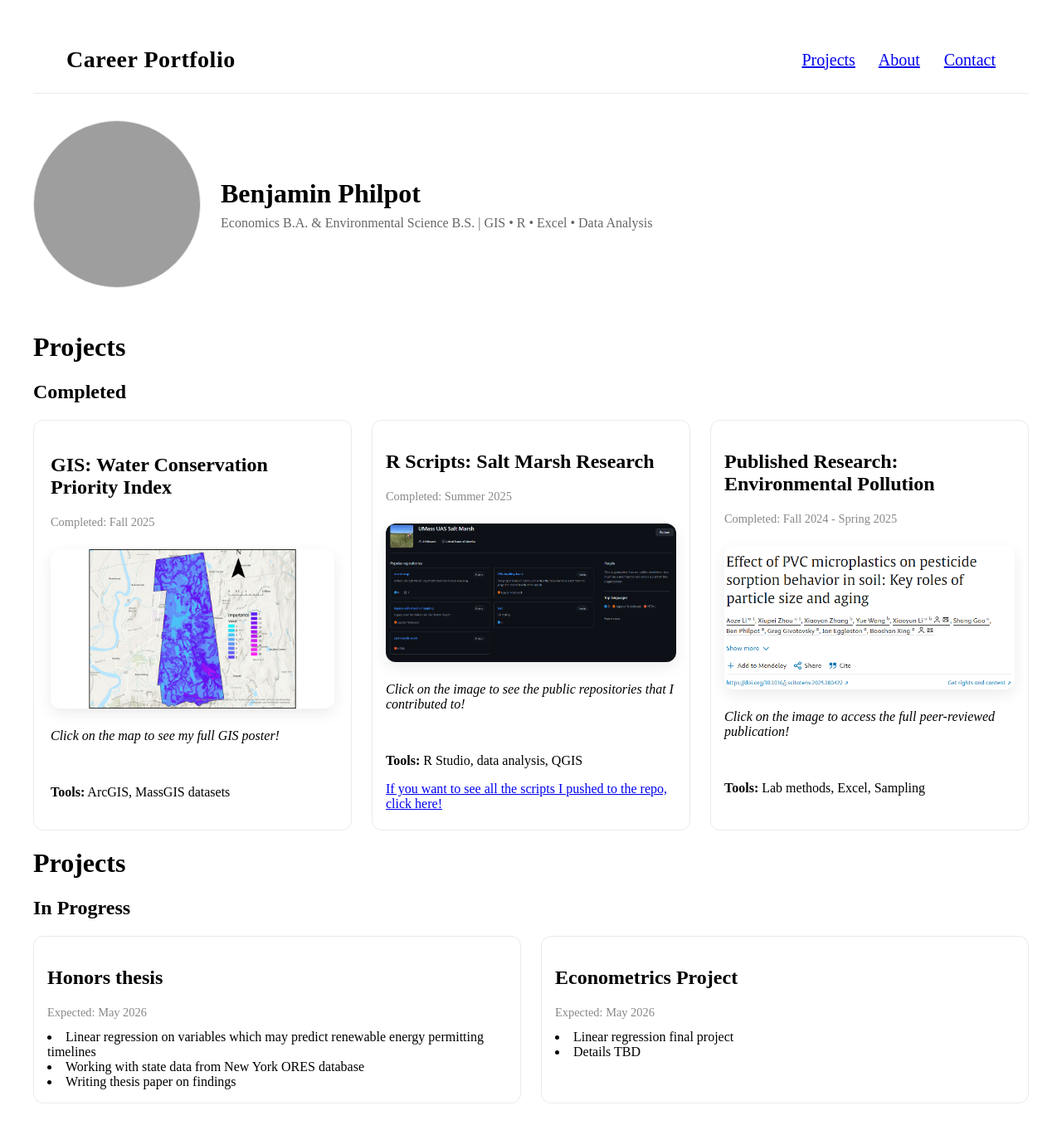
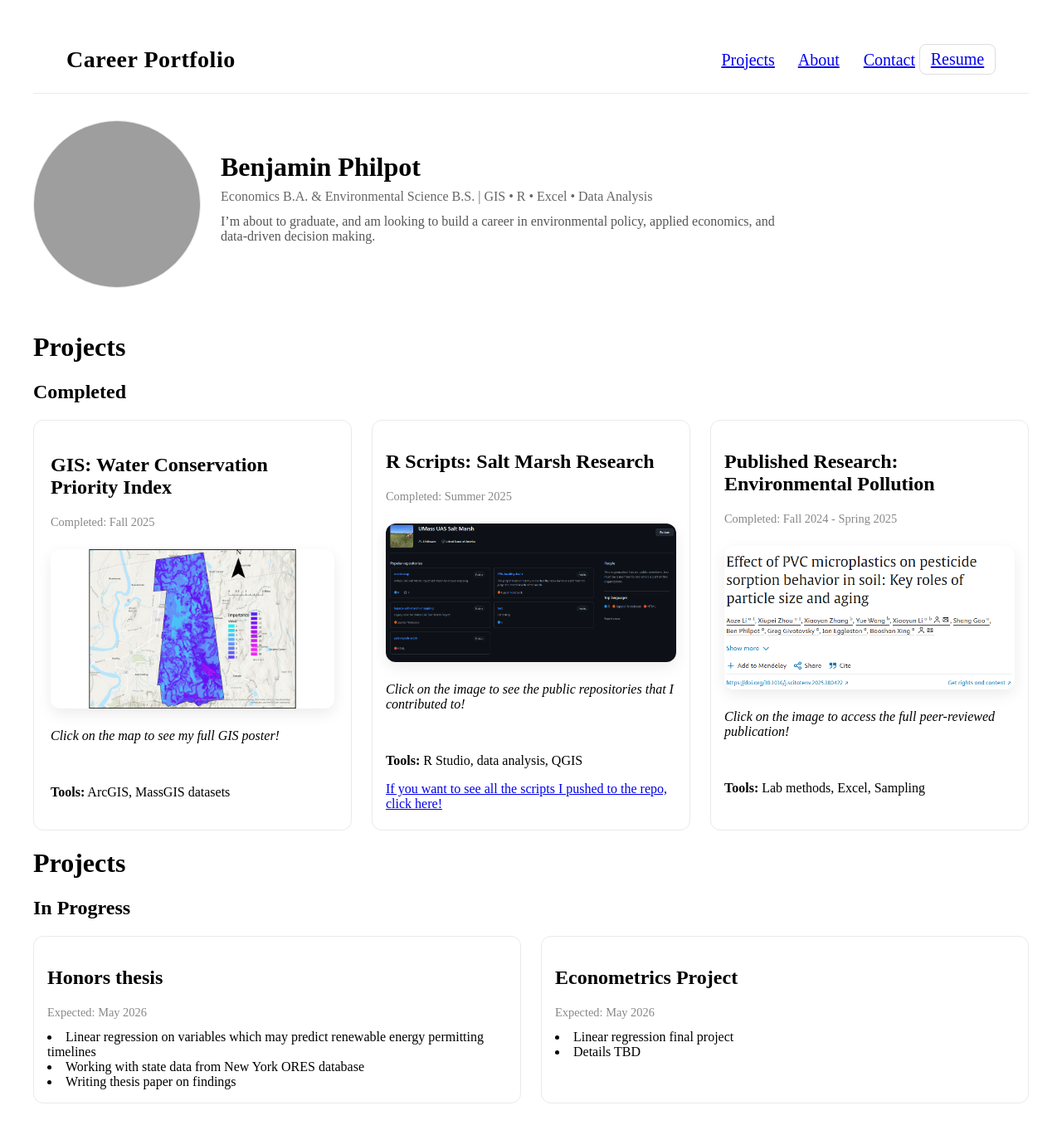
Before and after one commit to benphilpots/benphilpots.github.io, a Jekyll site: the page built from index.html, in a window 1280 px wide. Shown: the whole page at 83% size. Built offline with Jekyll 4.4.1, drawn with Linux system fonts in a browser that asks for light colours; grey boxes are pictures that could not be loaded.

Commit message:
Update index.html

```diff
--- a/index.html
+++ b/index.html
@@ -27,6 +27,14 @@ layout: default
   <a href="/index.html" style="margin-right: 1.5rem; font-size: 1.25rem;">Projects</a>
   <a href="/about.html" style="margin-right: 1.5rem; font-size: 1.25rem;">About</a>
   <a href="/contact.html" style="font-size: 1.25rem;">Contact</a>
+  <a href="assets/Benjamin_Philpot_Resume.pdf" target="_blank" style="
+  font-size: 1.25rem;
+  padding: 0.4rem 0.8rem;
+  border: 1px solid #ddd;
+  border-radius: 8px;
+">
+  Resume
+</a>
 </div>
 
 </nav>
@@ -55,6 +63,9 @@ layout: default
     <p style="margin: 0.5rem 0 0 0; color: #666;">
       Economics B.A. & Environmental Science B.S. | GIS • R • Excel • Data Analysis
     </p>
+    <p style="margin-top: 0.75rem; max-width: 700px; color: #555;">
+  I’m about to graduate, and am looking to build a career in environmental policy, applied economics, and data-driven decision making.
+</p>
   </div>
 </header>
 
```
